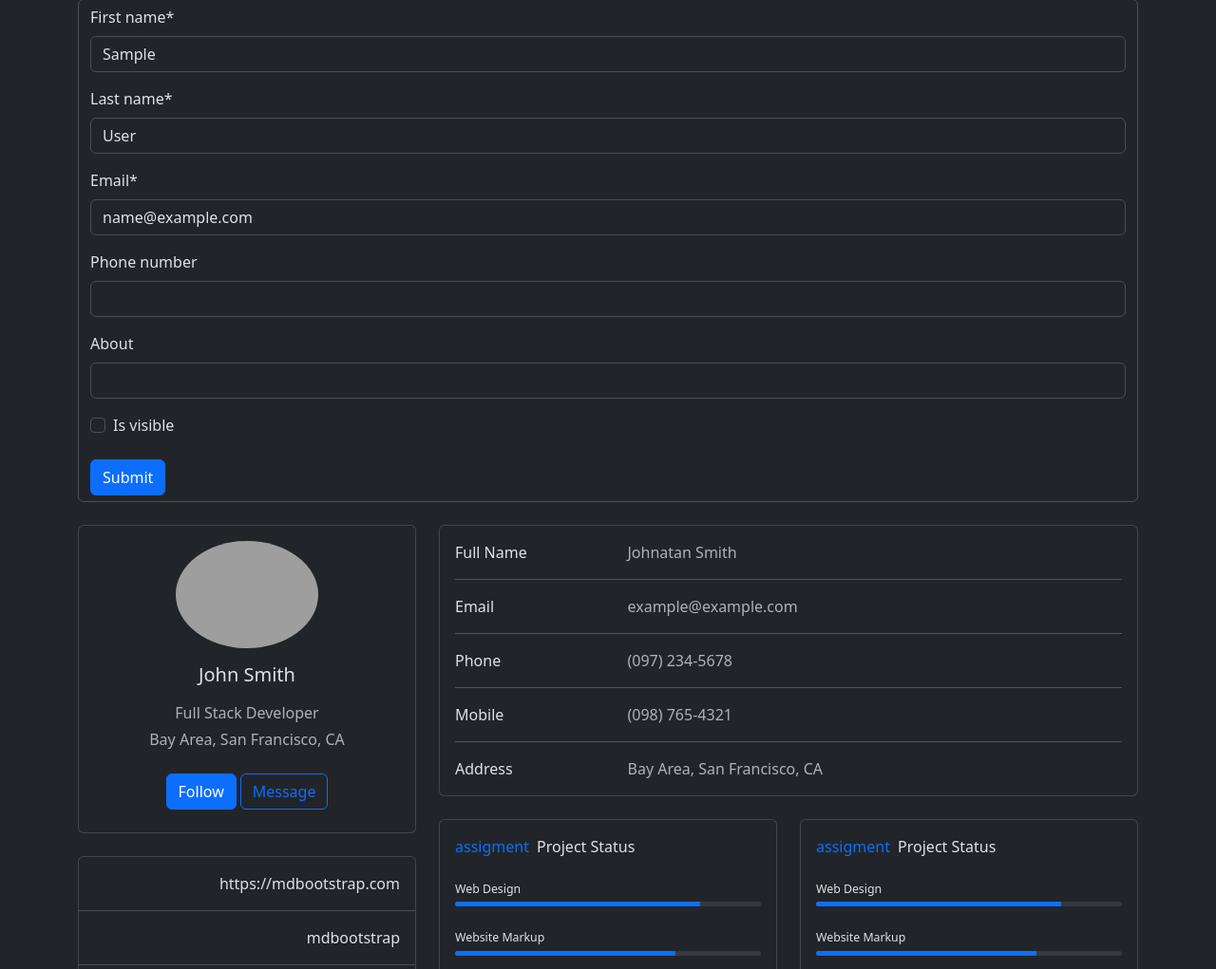
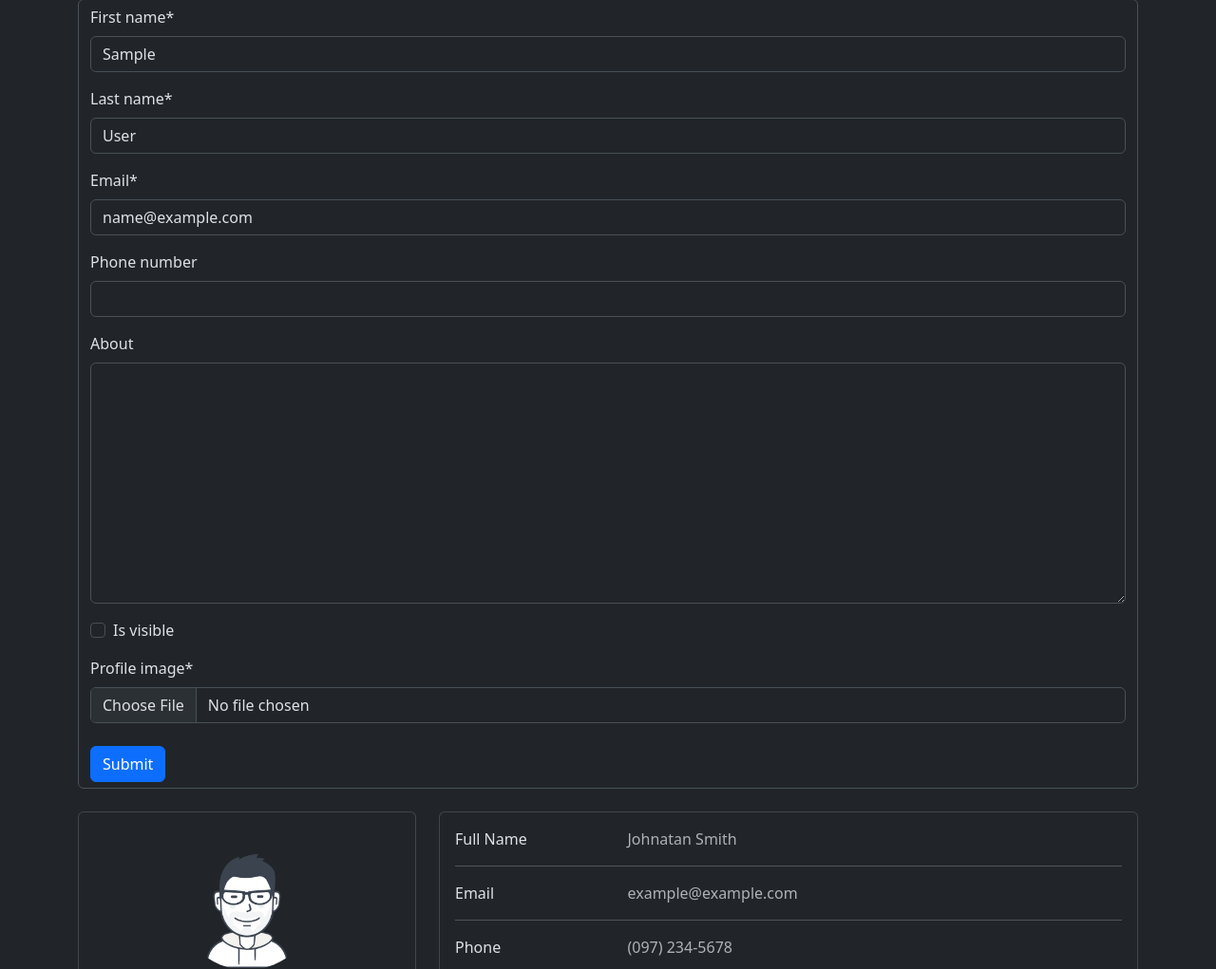
Before and after one commit to trnecka/ChickenDjangoBook, a Django app: page /user-profile in a window 1280 px wide. Shown: the part 67-1088 px from the top of the page at 95% size. Run offline with Django 4.2, Linux system fonts and the light colour scheme; the visitor is signed in with stand-in values (Sample User, id 1); data comes from the database, SQL or seed files in the repository; some libraries are stand-ins or nearby versions; grey boxes are pictures that could not be loaded.

Commit message:
zakladny upload fotiek done

```diff
--- a/ChickenDjangoBook/settings.py
+++ b/ChickenDjangoBook/settings.py
@@ -144,3 +144,6 @@ DEFAULT_AUTO_FIELD = 'django.db.models.BigAutoField'
 LOGIN_REDIRECT_URL = '/'
 
 LOGOUT_REDIRECT_URL = 'login'
+
+MEDIA_ROOT = os.path.join(BASE_DIR, 'media')
+MEDIA_URL = '/media/'
--- a/ChickenDjangoBook/urls.py
+++ b/ChickenDjangoBook/urls.py
@@ -27,3 +27,9 @@ urlpatterns = [
     path('account/', include('django.contrib.auth.urls')),
     path('', include('cards.urls')),
 ]
+
+from django.conf import settings
+from django.conf.urls.static import static
+
+if settings.DEBUG:
+    urlpatterns += static(settings.MEDIA_URL, document_root=settings.MEDIA_ROOT)
--- a/accounts/models.py
+++ b/accounts/models.py
@@ -2,6 +2,7 @@ from django.db import models
 from django.contrib.auth.base_user import BaseUserManager
 from django.contrib.auth.models import AbstractUser
 from django.db import models
+from PIL import Image
 
 
 class UserManager(BaseUserManager):
@@ -33,8 +34,19 @@ class User(AbstractUser):
     last_name = models.CharField(max_length=100)
     # user info
     phone_number = models.CharField(max_length=20, blank=True, null=True)
-    about = models.CharField(max_length=1000, blank=True, null=True)
+    about = models.TextField(max_length=1000, blank=True, null=True)
     is_visible = models.BooleanField(default=False)
+    profile_image = models.ImageField(default='default-avatar.png', upload_to='users', null=True, blank=True)
+
+    # Zmensovanie img
+    # def save(self, *args, **kwargs):
+    #     super().save(*args, **kwargs)
+    #     SIZE = 150, 150
+
+    #     if self.profile_image:
+    #         image = Image.open(self.profile_image.path)
+    #         image.thumbnail(SIZE, Image.LANCZOS)
+    #         image.save(self.profile_image.path)
 
     USERNAME_FIELD = "email"
     REQUIRED_FIELDS = ["first_name", "last_name"]
--- a/accounts/views.py
+++ b/accounts/views.py
@@ -8,6 +8,11 @@ class RegistrationFormView(CreateView):
     template_name = 'registration.html'
     form_class = RegistrationForm
     success_url = reverse_lazy('login')
+
+    def form_valid(self, form):
+        response = super().form_valid(form)
+        messages.success(self.request, 'Account created successfully! Now you can log in :)')
+        return response
 
 class CustomLoginView(LoginView):
     template_name = 'login.html'
--- a/cards/forms.py
+++ b/cards/forms.py
@@ -5,4 +5,6 @@ from accounts.models import User
 class UserInfoForm(forms.ModelForm):
     class Meta:
         model = User
-        fields = ['first_name', 'last_name', 'email', 'phone_number', 'about', 'is_visible']
+        fields = ['first_name', 'last_name', 'email', 'phone_number', 'about', 'is_visible', 'profile_image']
+
+    profile_image = forms.ImageField(widget=forms.FileInput(attrs={'accept': 'image/*'}))
--- a/cards/templates/chickenbook.html
+++ b/cards/templates/chickenbook.html
@@ -8,8 +8,8 @@
                 {% if card.is_visible %}
                     <div class="col-lg-4 col-md-6 mb-4">
                         <div class="card mx-auto" style="max-width: 400px;">
-                            <img src="https://mdbcdn.b-cdn.net/img/Photos/new-templates/bootstrap-chat/ava3.webp"
-                                alt="avatar" class="card-img-top rounded-circle img-fluid mx-auto" style="width: 150px;">
+                            <img src="{{ card.profile_image.url }}"
+                                alt="avatar" class="card-img-top rounded-circle img-fluid mx-auto mt-4" style="width: 150px;">
                             <div class="card-body text-center">
                                 <h5 class="my-3">{{ card.first_name }} {{ card.last_name }}</h5>
                                 <p class="text-muted mb-1">{{ card.about }}</p>
--- a/cards/templates/profile.html
+++ b/cards/templates/profile.html
@@ -3,7 +3,7 @@
 
 {% block content %}
     {% if user.is_authenticated %}
-    <form method="post" action=""{% url 'user_profile' %}"" class="mb-4 form-control">
+    <form method="post" action="{% url 'user_profile' %}" class="mb-4 form-control" enctype="multipart/form-data">
     {% csrf_token %}
         {{ infoform|crispy }}
         <button type="submit" class="btn btn-primary mt-2">Submit</button>
@@ -15,7 +15,7 @@
         <div class="col-lg-4">
             <div class="card mb-4">
             <div class="card-body text-center">
-                <img src="https://mdbcdn.b-cdn.net/img/Photos/new-templates/bootstrap-chat/ava3.webp" alt="avatar"
+                <img src="{{ user.profile_image.url }}" alt="https://mdbcdn.b-cdn.net/img/Photos/new-templates/bootstrap-chat/ava3.webp"
                 class="rounded-circle img-fluid" style="width: 150px;">
                 <h5 class="my-3">John Smith</h5>
                 <p class="text-muted mb-1">Full Stack Developer</p>
--- a/cards/views.py
+++ b/cards/views.py
@@ -16,7 +16,7 @@ def user_profile(request):
 
     if request.method == 'POST':
         print(request.POST)
-        form = UserInfoForm(request.POST, instance=user_instance)
+        form = UserInfoForm(request.POST, request.FILES, instance=user_instance)
         if form.is_valid:
             form.save()
             messages.error(request, 'Profile update successfully !')
--- a/pyproject.toml
+++ b/pyproject.toml
@@ -11,6 +11,7 @@ django = "^4.2.7"
 python-dotenv = "^1.0.0"
 django-crispy-forms = "^2.1"
 crispy-bootstrap5 = "^2023.10"
+pillow = "^10.1.0"
 
 [tool.poetry.group.dev.dependencies]
 pytest-django = "^4.7.0"
--- a/templates/main.html
+++ b/templates/main.html
@@ -79,7 +79,7 @@
                       href="{% url 'registration' %}"
                       class="text-light text-decoration-none px-3 py-1 rounded-2 border border-light"
                       id="signUp"
-                      >Sign Up</a>
+                      >Register</a>
                     {% endif %}
                   </div>
                 </div>
```
Also changed, not shown: accounts/migrations/0003_alter_user_about.py (added), accounts/migrations/0004_user_profile_image.py (added), media/default-avatar.png (added), media/users/batman_90804.png (added), media/users/chicken.png (added), media/users/michael-jordan-attends-a-press-conference-before-the-nba-news-photo-1680539665.jpg (added), 1 other file.
